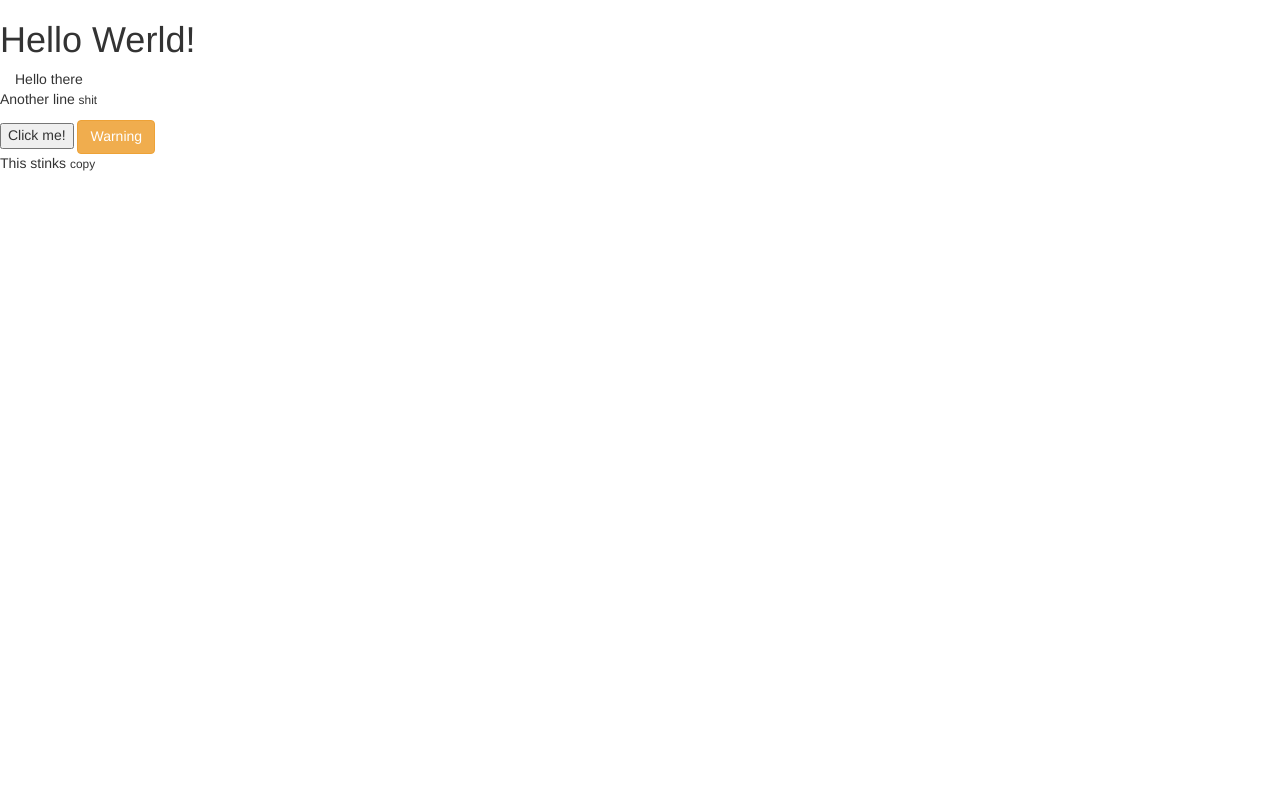
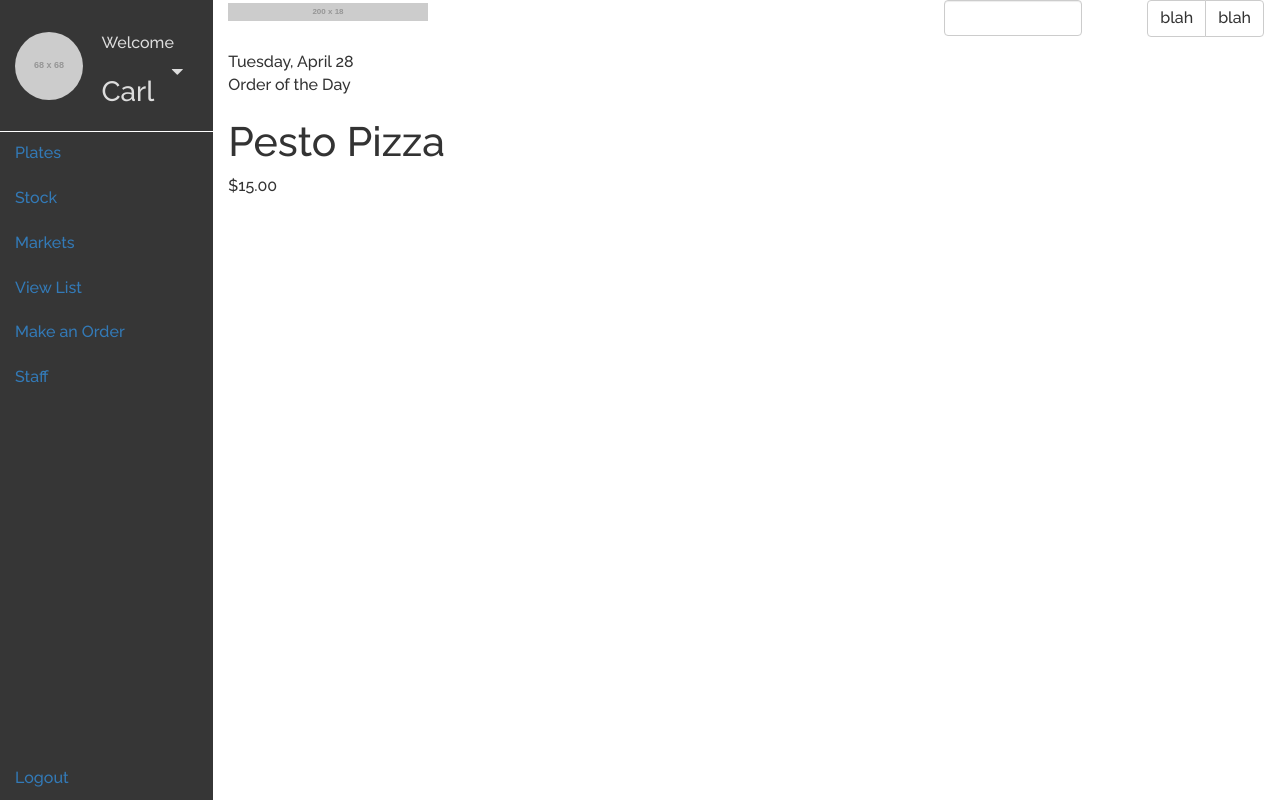
Before and after one commit to moramedia/dashboard, a plain HTML site: page app/index.html in a window 1280 px wide. Drawn offline with nearby package versions, Linux system fonts and the light colour scheme; placeholder pictures from the web are drawn by us.

Commit message:
some files were missing

```diff
--- a/app/index.html
+++ b/app/index.html
@@ -12,15 +12,75 @@
     <![endif]-->
 </head>
 <body>
-	<h1>Hello Werld!</h1>
-	<div class="col-xs-12">Hello there</div>
-	<p>Another line <small>shit</small></p>
-	<button>Click me!</button>
-
-	<button type="button" class="btn btn-warning">Warning</button>
-
-
-	<footer>This stinks <small>copy</small></footer>
+	<div class="container-fluid">
+		<div class="row">
+			<section class="sidebar">
+				<div class="profile">
+					<img src="//placehold.it/68" alt="something" class="img-circle">
+					<div class="welcome">
+						<span>Welcome</span>
+						<h3>Carl</h3>
+					</div>
+					<span class="glyphicon glyphicon-triangle-bottom"></span>
+				</div>
+				<nav class="sidebar-nav">
+					<ul class="nav nav-pills nav-stacked">
+						<li>
+							<a href="#"><span class="icon"></span>Plates</a>
+						</li>
+						<li>
+							<a href="#"><span class="icon"></span>Stock</a>
+						</li>
+						<li>
+							<a href="#"><span class="icon"></span>Markets</a>
+						</li>
+						<li>
+							<a href="#"><span class="icon"></span>View List</a>
+						</li>
+						<li>
+							<a href="#"><span class="icon"></span>Make an Order</a>
+						</li>
+						<li>
+							<a href="#"><span class="icon"></span>Staff</a>
+						</li>
+					</ul>
+				</nav>
+				<ul class="sidebar-ctrls nav nav-pills nav-stacked">
+					<li>
+						<a href="#"><span></span>Logout</a>
+					</li>
+				</ul>
+			</section>
+			<div class="content">
+				<header>
+					<div class="logo"><img alt="" src="//placehold.it/200x18" width="200" height="18"></img></div>
+					<div class="header-ctrls">
+						<div class="search">
+							<form class="form-group">
+								<input class="form-control" type="search" name="Search">
+							</form>
+						</div>
+						<div class="btn-group">
+							<a class="btn btn-default" href=""><span>blah</span></a>
+							<a class="btn btn-default" href=""><span>blah</span></a>
+						</div>
+					</div>
+				</header>
+				<div class="top-info">
+					<section class="current">
+						<div class="current-date">
+							Tuesday, <span>April 28</span>
+						</div>
+						<div class="current-order">
+							<span>Order of the Day</span>
+							<h1>Pesto Pizza</h1><span>$15.00</span>
+						</div>
+					</section>
+					<section class="current-todos"></section>
+				</div>
+			</div>
+		</div>
+	</div>
 </body>
 <script src="https://ajax.googleapis.com/ajax/libs/jquery/1.11.3/jquery.min.js"></script>
 <!-- bundled javascript -->
--- a/app/scripts/main.js
+++ b/app/scripts/main.js
@@ -1,4 +1,3 @@
 // not much
 
 var bootstrap = require('bootstrap-sass');
-console.log(bootstrap);
--- a/app/styles/scss/main.scss
+++ b/app/styles/scss/main.scss
@@ -1 +1,97 @@
+// override bootstrap variables
+$font-size-base: 16px !default;
+$icon-font-path: "../fonts/bootstrap/" !default;
+
+// My variables
+$sidebar-bg: #363636;
+$sidebar-txt: #DDDDDD;
+$accent: #ff3c2e;
+
+@import url(https://fonts.googleapis.com/css?family=Raleway:500,600);
+
+$font-family-sans-serif:  'Raleway', Helvetica, Arial, sans-serif;
+
+
 @import "../../../node_modules/bootstrap-sass/assets/stylesheets/bootstrap-custom";
+
+// Start here!
+
+
+.sidebar {
+
+	@include make-sm-column(2);
+
+	height: 100%;
+	position: fixed;
+	bottom: 0;
+	left: 0;
+	padding: 0;
+	background-color: $sidebar-bg;
+	color: $sidebar-txt;
+
+
+}
+
+.profile {
+	// margin-left: -15px;
+	// margin-right: -15px;
+	position: relative;
+	padding: 32px 6.85%;
+	height:132px;
+	border-bottom: 1px solid #ffffff;
+
+	> * {
+		float: left;
+	}
+
+	img {
+		margin-right: 10.27%;
+	}
+
+	.glyphicon {
+		position: absolute;
+		top: 50%;
+		right: 30px;
+		font: {
+			size:12px
+		}
+	}
+
+}
+
+.sidebar-ctrls {
+	position: absolute;
+	bottom: 0;
+	width: 100%;
+}
+
+.content {
+	@include make-sm-column(10);
+	@include make-sm-column-offset(2);
+
+	header {
+		@include make-row;
+
+		height: 50px;
+
+		.logo {
+			@include make-sm-column(6);
+
+		}
+
+		.header-ctrls {
+			@include make-sm-column(6);
+
+			.search {
+				@include make-sm-column(4);
+				@include make-sm-column-offset(4);
+
+			}
+
+			.btn-group {
+				right: 3%;
+				position: absolute;
+			}
+		}
+	}
+}
```
Also changed, not shown: app/css/main.css.
